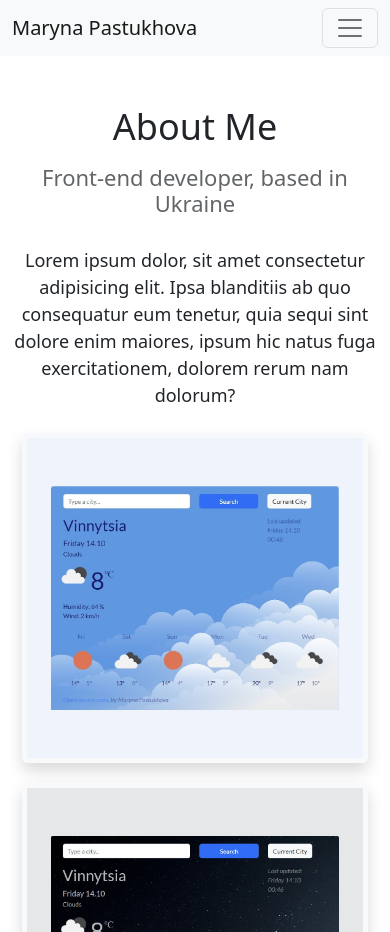
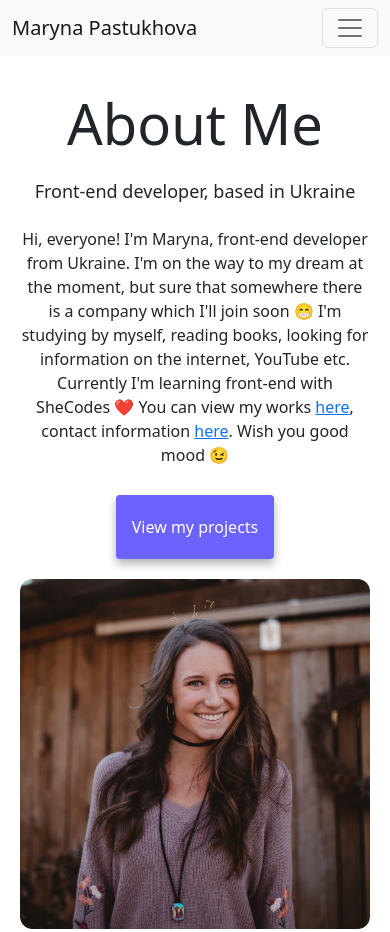
Before and after one commit to maryurpast/Portfolio, a plain HTML site: page about.html in a window 390 px wide. Shown: the top 932 px of the page. Drawn offline with nearby package versions, Linux system fonts and the light colour scheme.

Commit message:
Changed the header of the about page and made it responsive. Added a fake photo

```diff
--- a/about.html
+++ b/about.html
@@ -70,14 +70,34 @@
         </div>
       </div>
     </nav>
+    <div class="about-section container">
+      <div class="row">
+        <div class="col-lg-6">
+          <div class="about-section-content">
+            <h1 class="mb-4">About Me</h1>
+            <h2 class="mb-4">Front-end developer, based in Ukraine</h2>
+            <p class="mb-5">
+              Hi, everyone! I'm Maryna, front-end developer from Ukraine. I'm on
+              the way to my dream at the moment, but sure that somewhere there
+              is a company which I'll join soon 😁 I'm studying by myself,
+              reading books, looking for information on the internet, YouTube
+              etc. Currently I'm learning front-end with SheCodes ❤️ You can
+              view my works <a href="">here</a>, contact information
+              <a href="">here</a>. Wish you good mood 😉
+            </p>
+            <a href="#" class="basic-link primary-link">View my projects</a>
+          </div>
+        </div>
+        <div class="col-lg-6">
+          <img
+            src="src/images/Patricia.png"
+            alt="Maryna's photo"
+            class="img-fluid"
+          />
+        </div>
+      </div>
+    </div>
 
-    <h1>About Me</h1>
-    <h3>Front-end developer, based in Ukraine</h3>
-    <div class="about-me">
-      Lorem ipsum dolor, sit amet consectetur adipisicing elit. Ipsa blanditiis
-      ab quo consequatur eum tenetur, quia sequi sint dolore enim maiores, ipsum
-      hic natus fuga exercitationem, dolorem rerum nam dolorum?
-    </div>
     <div class="container">
       <div class="row mt-4">
         <div class="col-sm-4">
@@ -104,7 +124,7 @@
       </div>
     </div>
     <div id="contact" class="mt-5">
-      <h2>💌Contact Me</h2>
+      <h2 class="text-center">💌Contact Me</h2>
       <a href="mailto:maryurpast@gmail.com" title="Email to Maryna Pastukhova"
         >maryurpast@gmail.com</a
       >
--- a/src/styles.css
+++ b/src/styles.css
@@ -4,37 +4,48 @@
   --box-shadow: 0 5px 10px rgba(0, 0, 0, 0.3);
 }
 
-body {
-  margin: 100px auto;
-}
-
-h1,
-h2,
-h3 {
+.hero h1,
+.hero h2,
+.hero p {
   text-align: center;
   margin: 0;
 }
 
-h1 {
+.hero h1 {
   font-size: 96px;
 }
 
-h2 {
+.hero p {
   font-size: 48px;
 }
 
-h3 {
+.hero h2 {
   font-size: 24px;
+  line-height: 2;
   opacity: 0.7;
 }
 
-.links {
+.hero {
+  padding: 160px 20px 30px;
+  margin-bottom: 47px;
+  background-color: #f9f7fe;
+}
+
+.about-section-content {
+  margin: 30px 70px 30px 0;
+}
+
+.about-section {
+  padding: 160px 20px 0;
+}
+
+.homepage-links {
   margin: 40px 0;
   display: flex;
   justify-content: center;
 }
 
-.homepage-link {
+.basic-link {
   margin: 20px;
   text-decoration: none;
   border-radius: 4px;
@@ -68,11 +79,12 @@ h3 {
   box-shadow: var(--box-shadow);
 }
 
-.about-me {
+.about-section h1 {
+  font-size: 56px;
+}
+
+.about-section h2 {
   font-size: 18px;
-  line-height: 1.5;
-  margin-top: 30px;
-  text-align: center;
 }
 
 #contact a {
@@ -97,41 +109,54 @@ h3 {
   height: 100%;
 }
 
+@media (max-width: 992px) {
+  .about-section {
+    text-align: center;
+    padding: 70px 20px 0;
+  }
+
+  .about-section-content {
+    margin: 20px 0 40px 0;
+  }
+}
+
 @media (max-width: 900px) {
-  h1 {
+  .hero h1 {
     font-size: 48px;
     line-height: 1.5;
   }
 
-  h2 {
+  .hero h2 {
     font-size: 32px;
+  }
+
+  .hero {
+    padding: 90px 10px 0;
+  }
+
+  .homepage-links {
+    margin: 20px 0;
   }
 }
 
 @media (max-width: 576px) {
-  body {
-    margin: 100px 10px;
+  h2,
+  p {
+    text-align: center;
   }
 
-  h1 {
+  .hero h1 {
     font-size: 36px;
     margin-bottom: 10px;
   }
 
-  h2 {
-    font-size: 28px;
-  }
-
-  h3 {
+  .hero h2 {
     font-size: 22px;
     opacity: 0.7;
   }
 
-  p {
+  .hero p {
     text-align: center;
-  }
-
-  img {
-    margin-bottom: 20px;
+    font-size: 28px;
   }
 }
```
Also changed, not shown: index.html (+13 -11 lines), src/images/Patricia.png (added).
